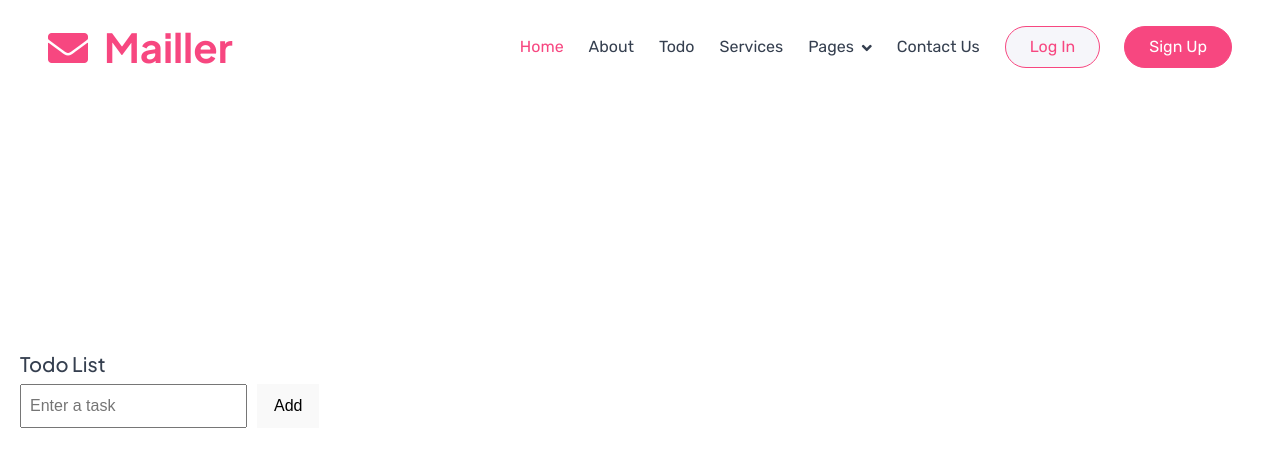
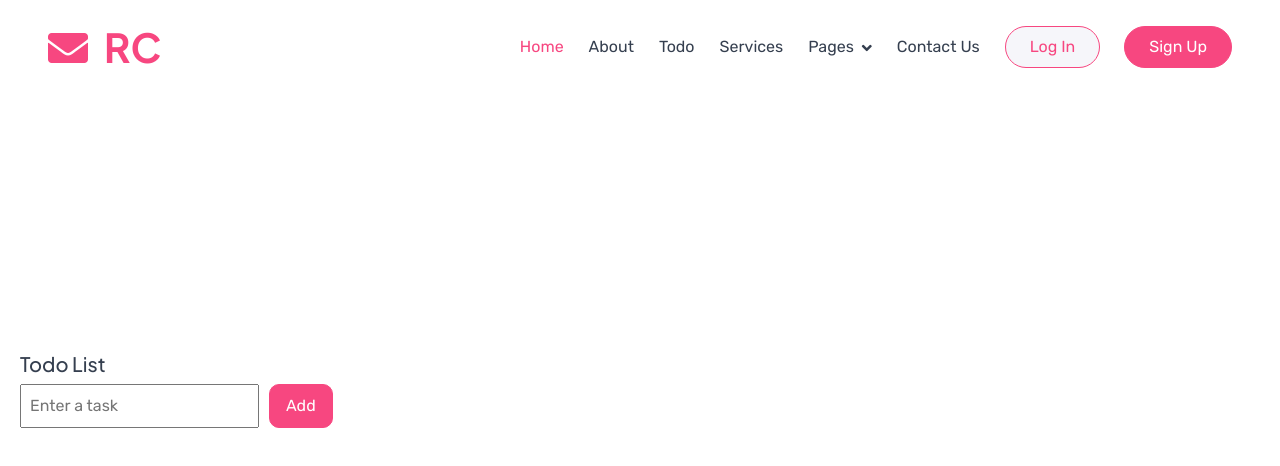
Before and after one commit to wbamit/reactproject1, a React (Vite) app: page /todo in a window 1280 px wide. Shown: the top 466 px of the page. Built offline with nearby package versions, Linux system fonts and the light colour scheme.

Commit message:
todo list first phase2

```diff
--- a/src/components/Navbar.jsx
+++ b/src/components/Navbar.jsx
@@ -7,7 +7,7 @@ function Navbar() {
     <div className="container-fluid">
         <nav className="navbar navbar-expand-lg fixed-top navbar-light px-4 px-lg-5 py-3 py-lg-0">
             <a href="index.html" className="navbar-brand p-0">
-                <h1 className="display-6 text-primary m-0"><i className="fas fa-envelope me-3"></i>Mailler</h1>
+                <h1 className="display-6 text-primary m-0"><i className="fas fa-envelope me-3"></i>RC</h1>
             </a>
             <button className="navbar-toggler" type="button" data-bs-toggle="collapse" data-bs-target="#navbarCollapse">
                 <span className="fa fa-bars"></span>
--- a/src/pages/Todo.jsx
+++ b/src/pages/Todo.jsx
@@ -7,6 +7,7 @@ function Todo() {
   const addTask = () => {
     if (task.trim() === '') return;
     setTodos([...todos, { text: task, completed: false }]);
+    console.log(todos);
     setTask('');
   };
 
@@ -33,14 +34,14 @@ function Todo() {
           placeholder="Enter a task"
           style={styles.input}
         />
-        <button onClick={addTask} style={styles.addButton}>Add</button>
+        <button onClick={addTask} style={styles.addButton} className='btn btn-primary'>Add</button>
       </div>
 
       <ul style={styles.list}>
         {todos.map((todo, index) => (
           <li key={index} style={{ ...styles.item, textDecoration: todo.completed ? 'line-through' : 'none' }}>
             <span onClick={() => toggleComplete(index)} style={{ cursor: 'pointer' }}>{todo.text}</span>
-            <button onClick={() => deleteTask(index)} style={styles.deleteButton}>❌</button>
+            <button onClick={() => deleteTask(index)} className='btn btn-secondary'>X</button>
           </li>
         ))}
       </ul>
@@ -49,12 +50,12 @@ function Todo() {
 }
 
 const styles = {
-  container: { padding: 20, maxWidth: 500, margin: 'auto', fontFamily: 'Arial' },
+  container: { padding: 20, maxWidth: 500, margin: 'auto' },
   inputContainer: { display: 'flex', gap: 10, marginBottom: 20 },
   input: { flex: 1, padding: 8 },
   addButton: { padding: '8px 16px' },
   list: { listStyle: 'none', padding: 0 },
-  item: { display: 'flex', justifyContent: 'space-between', alignItems: 'center', marginBottom: 10 },
+  item: { display: 'flex', justifyContent: 'space-between', alignItems: 'center', marginBottom: 10, padding: '5px 10px', background: '#eee' },
   deleteButton: { background: 'red', color: 'white', border: 'none', padding: '4px 8px', cursor: 'pointer' }
 };
 
```
